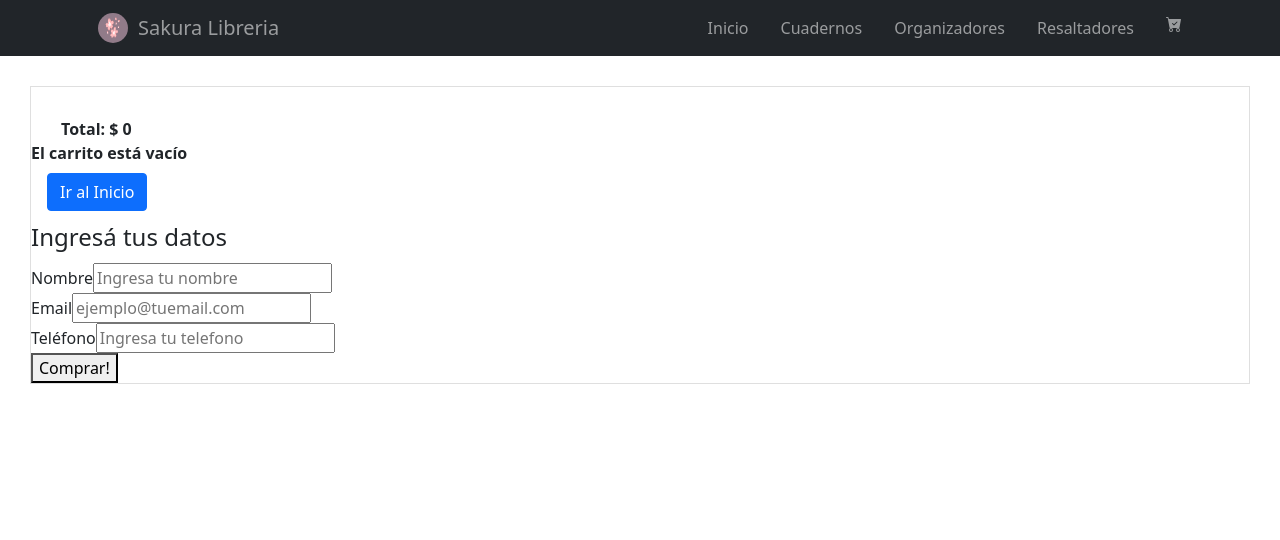
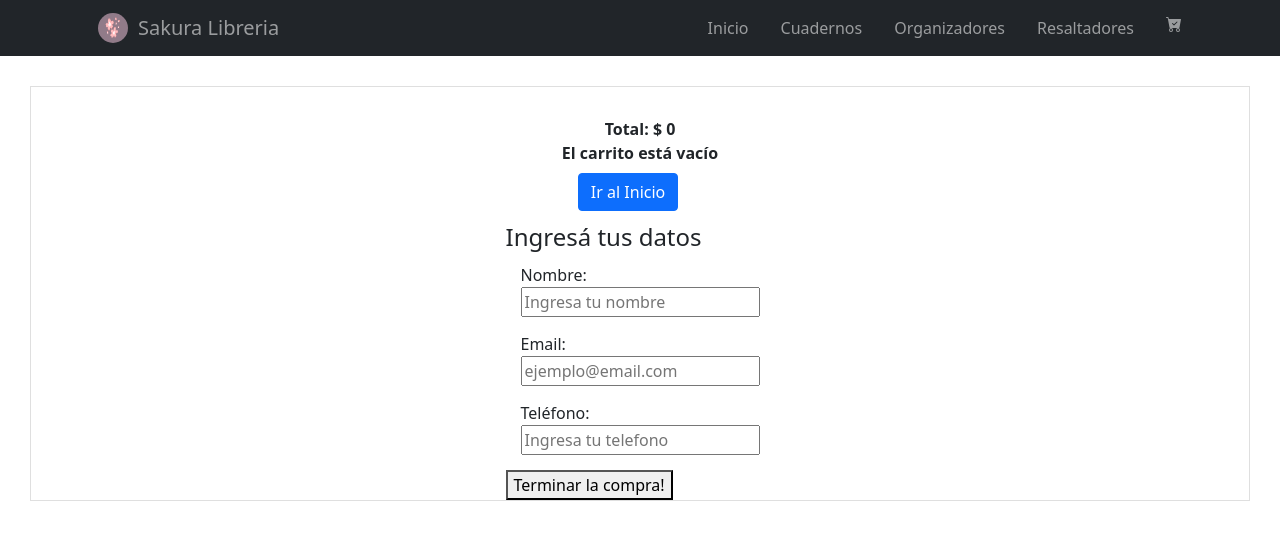
Before and after one commit to Paula2811/Yunes-ReactJs, a React (Create React App) app: page /cart in a window 1280 px wide. Shown: the top 540 px of the page. Built offline with nearby package versions, Linux system fonts and the light colour scheme.

Commit message:
Desafio 13 error2

```diff
--- a/src/componentes/Cart.jsx
+++ b/src/componentes/Cart.jsx
@@ -1,4 +1,4 @@
-import {Card, Button, Alert} from 'react-bootstrap';
+import {Card, Button} from 'react-bootstrap';
 import {Link} from "react-router-dom"
 import { useState} from 'react'
 import { useCartContext } from '../context/CartContext';
@@ -9,37 +9,38 @@ import 'firebase/firestore'
 
 const Cart = () =>{
     const {cartList, removeItem, removeCart, cartTotal} = useCartContext()
-    const [formData, setFormData]= useState({name:"", email:"",number:""})
-    const [idOrder, setIdOrder] = useState("");
+    const [formData, setFormData]= useState({name:"", email:"",phone:""})
+    const [idOrder, setIdOrder] = useState("")
 
     const generarOrden = (e)=>{
         e.preventDefault()
-
         let orden = {}
         orden.date = firebase.firestore.Timestamp.fromDate(new Date());
         orden.buyer = formData
         orden.total = cartTotal;
-        orden.items = cartList.map(cartItem => {
-            const id = cartItem.id;
-            const title = cartItem.title;
-            const price = cartItem.price * cartItem.cantidad;
+        orden.item = cartList.map(itemAgregado => {
+            const id = itemAgregado.id;
+            const title = itemAgregado.title
+            const price = itemAgregado.price * itemAgregado.cantidad
 
             return {id, title, price}
         })
         console.log(orden)
         console.log(cartList)
         console.log(cartTotal)
+        console.log(formData)
+
         const dbQuery = getFirestore()
 
-        dbQuery.collection('orders').add(orden)
+        dbQuery.collection("orders").add(orden)
         .then(resp => setIdOrder(resp.id))
-        .catch(err=> console.log(err))
+        .catch(err=> console.log("Error: ",err))
         .finally(()=> setFormData({
             name:'',
-            phone:'',
-            email: ''
+            email:'',
+            phone:''
         }))
-
+        console.log(orden)
 
         const itemsToUpdate = dbQuery.collection('items').where(
             firebase.firestore.FieldPath.documentId(), 'in', cartList.map(i=> i.id)
@@ -108,33 +109,29 @@ const Cart = () =>{
                     <Button variant="primary">Ir al Inicio</Button>
                 </Link>
             </div>
-            :<Alert variant="success">
-                <Alert.Heading>Gracias por su compra!</Alert.Heading>
-                <p>
-                Tu codigo de compra es {idOrder}
-                </p>
-                <hr />
-                <Link to="/" className="mb-0">
+            : <div>
+            <p>¡Gracias por tu compra!</p>
+            <p>El Id de tu compra es: {idOrder}</p>
+            <Link to="/">
                     <Button variant="primary">Ir al Inicio</Button>
             </Link>
-            </Alert>
+            </div>
         }
         <form onSubmit={generarOrden} onChange={handleChange}>
-                    <legend className="form-legend">Ingresá tus datos</legend>
-                    <div>
-                        <label htmlFor="name" >Nombre</label>
+                <legend >Ingresá tus datos</legend>
+                <div className="formItem">
+                    <label>Nombre:</label>
                     <input type="text" name="name" placeholder="Ingresa tu nombre" value={formData.name}/>
                 </div>
-                    <div>
-                        <label htmlFor="email" >Email</label>
-                        <input type="email" name="email" placeholder="ejemplo@tuemail.com" value={formData.email}/>
+                <div className="formItem">
+                    <label>Email:</label>
+                    <input type="email" name="email" placeholder="ejemplo@email.com" value={formData.email}/>
                 </div>
-                    <div>
-                        <label htmlFor="number" >Teléfono</label>
-                        <input type="text" name="number" placeholder="Ingresa tu telefono" defaultValue={formData.number}/>
-
+                <div className="formItem">
+                    <label>Teléfono:</label>
+                    <input type="text" name="phone" placeholder="Ingresa tu telefono" value={formData.phone}/>
                 </div>
-                    <button >Comprar!</button>
+                <button>Terminar la compra!</button>
             </form>
         </div>
     )
--- a/src/css/cart.css
+++ b/src/css/cart.css
@@ -1,6 +1,11 @@
 .form{
     margin: 30px 30px 30px 30px;
     border: 1px solid rgba(0,0,0,.125);
+    display:flex;
+    flex-direction: column;
+    align-items: center;
+    justify-content: center;
+
 }
 
 .cart{
@@ -14,3 +19,9 @@
 .Card{
     margin-top: 15px;
 }
+
+.formItem{
+    display: flex;
+    flex-direction: column;
+    margin: 15px;
+}
```
Lines whose indentation alone changed are shown as unchanged.
